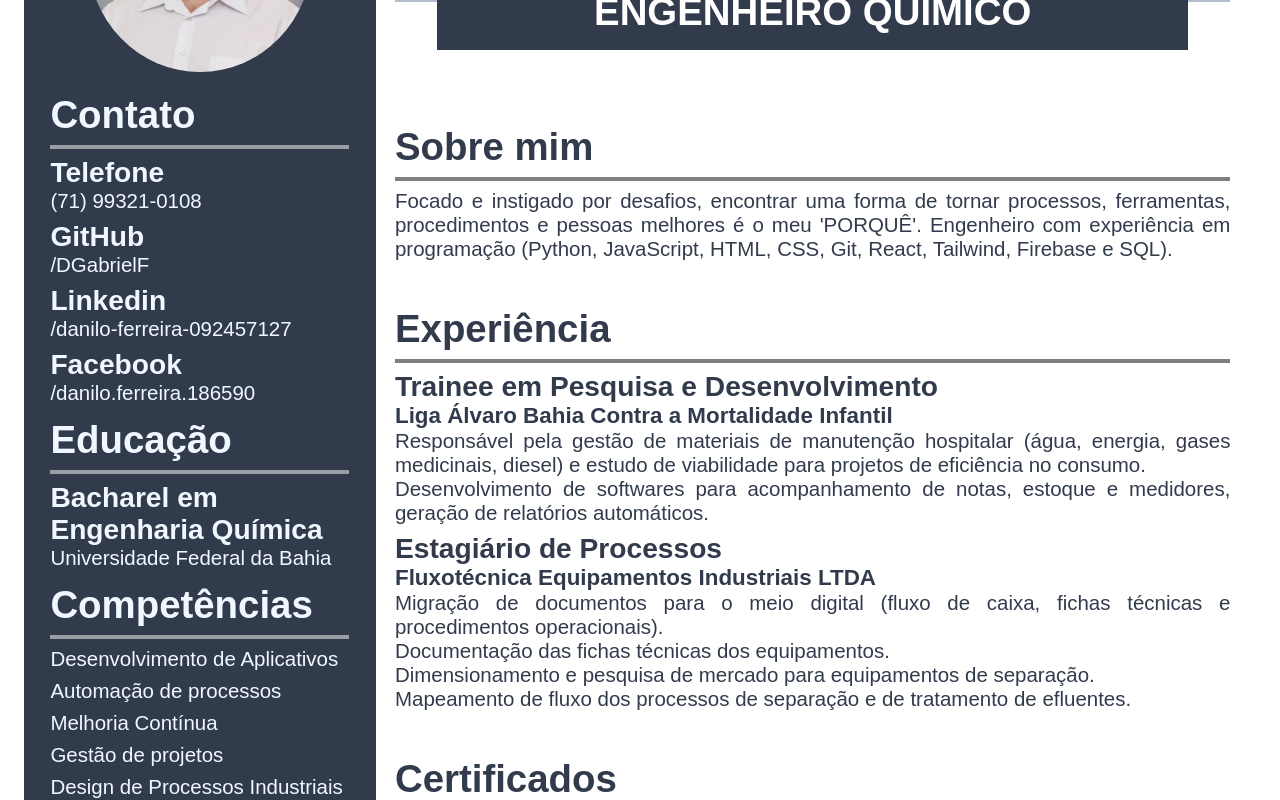
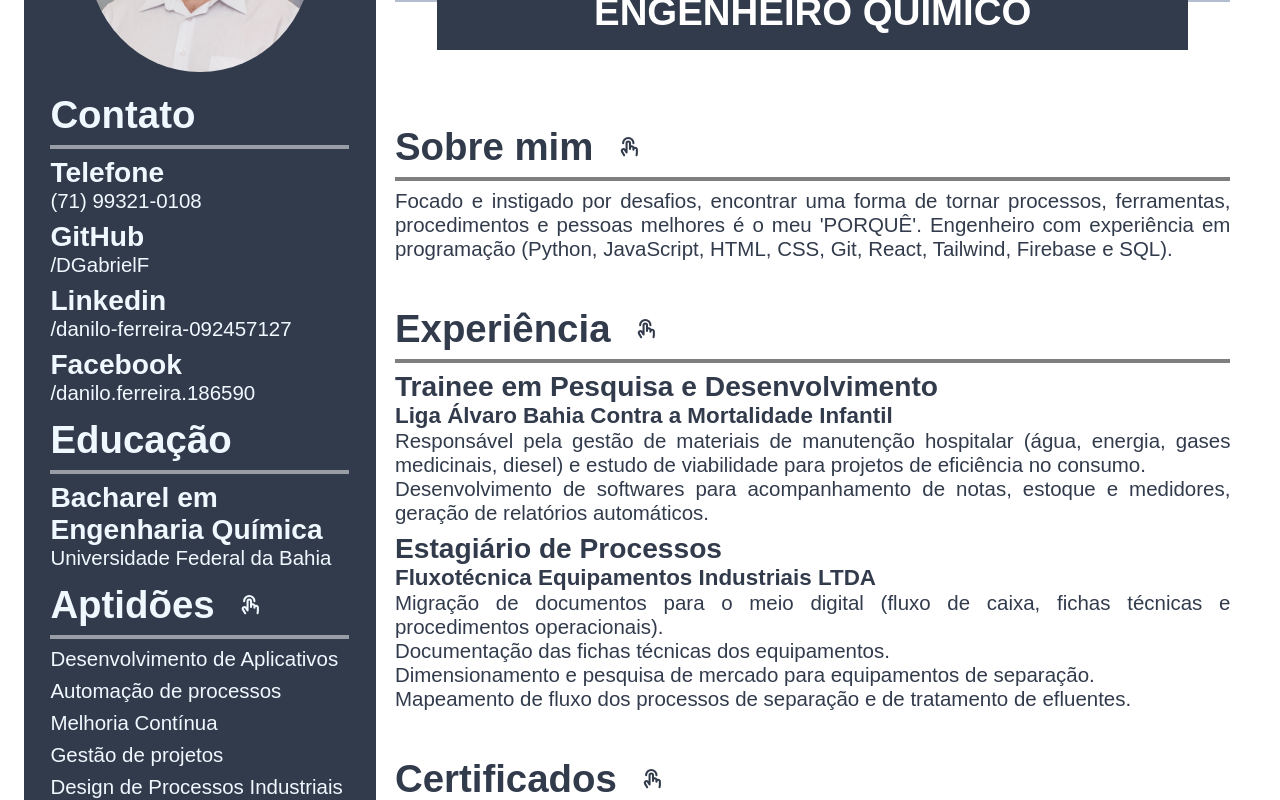
Before and after one commit to DGabrielF/curriculum, a React (Create React App) app: page / in a window 1280 px wide. Shown: the part 200-1000 px from the top of the page. Built offline with nearby package versions, Linux system fonts and the light colour scheme.

Commit message:
feat:clickable mark on interactive elements

```diff
--- a/src/components/Curriculum/index.js
+++ b/src/components/Curriculum/index.js
@@ -11,17 +11,32 @@ export default function Curriculum({setPage}) {
         <h2>Engenheiro Químico</h2>
       </div>
       <div className="section about-me">
-        <h3 onClick={e => setPage("aboutMe")}>Sobre mim</h3>
+        <h3 onClick={e => setPage("aboutMe")}>
+          Sobre mim
+          <svg xmlns="http://www.w3.org/2000/svg" width="22" height="22" fill="#323b4c" viewBox="0 0 256 256">
+            <path d="M220,156v36c0,13.85-1.63,26.52-4.58,35.68a12,12,0,0,1-22.84-7.36c2.14-6.65,3.42-17.24,3.42-28.32V156a8,8,0,0,0-16,0v4a12,12,0,0,1-24,0V140a8,8,0,0,0-16,0v12a12,12,0,0,1-24,0V84a8,8,0,0,0-16,0V192a12,12,0,0,1-22.18,6.34l-18.68-30-.21-.34A8,8,0,0,0,45,175.92L70.27,217.8a12,12,0,0,1-20.56,12.39l-25.31-42-.12-.2A32,32,0,0,1,76,150.83V84a32,32,0,0,1,64,0v25a32,32,0,0,1,36.78,17A32,32,0,0,1,220,156ZM48,96A12,12,0,0,0,60,84a48,48,0,0,1,96,0,12,12,0,0,0,24,0A72,72,0,0,0,36,84,12,12,0,0,0,48,96Z"></path>
+          </svg>
+        </h3>
         <div className="separator black"></div>
         <span>{data.aboutMe}</span>
       </div>
       <div className="section experience">
-        <h3 onClick={e => setPage("experience")}>Experiência</h3>
+        <h3 onClick={e => setPage("experience")}>
+          Experiência
+          <svg xmlns="http://www.w3.org/2000/svg" width="22" height="22" fill="#323b4c" viewBox="0 0 256 256">
+            <path d="M220,156v36c0,13.85-1.63,26.52-4.58,35.68a12,12,0,0,1-22.84-7.36c2.14-6.65,3.42-17.24,3.42-28.32V156a8,8,0,0,0-16,0v4a12,12,0,0,1-24,0V140a8,8,0,0,0-16,0v12a12,12,0,0,1-24,0V84a8,8,0,0,0-16,0V192a12,12,0,0,1-22.18,6.34l-18.68-30-.21-.34A8,8,0,0,0,45,175.92L70.27,217.8a12,12,0,0,1-20.56,12.39l-25.31-42-.12-.2A32,32,0,0,1,76,150.83V84a32,32,0,0,1,64,0v25a32,32,0,0,1,36.78,17A32,32,0,0,1,220,156ZM48,96A12,12,0,0,0,60,84a48,48,0,0,1,96,0,12,12,0,0,0,24,0A72,72,0,0,0,36,84,12,12,0,0,0,48,96Z"></path>
+          </svg>
+        </h3>
         <div className="separator black"></div>
         {data.experiences.map((experience, index) => <ExperienceItem experience={experience} indexx={index}/>)}
       </div>
       <div className="section courses">
-        <h3 onClick={e => setPage("courses")}>Certificados</h3>
+        <h3 onClick={e => setPage("courses")}>
+          Certificados
+          <svg xmlns="http://www.w3.org/2000/svg" width="22" height="22" fill="#323b4c" viewBox="0 0 256 256">
+            <path d="M220,156v36c0,13.85-1.63,26.52-4.58,35.68a12,12,0,0,1-22.84-7.36c2.14-6.65,3.42-17.24,3.42-28.32V156a8,8,0,0,0-16,0v4a12,12,0,0,1-24,0V140a8,8,0,0,0-16,0v12a12,12,0,0,1-24,0V84a8,8,0,0,0-16,0V192a12,12,0,0,1-22.18,6.34l-18.68-30-.21-.34A8,8,0,0,0,45,175.92L70.27,217.8a12,12,0,0,1-20.56,12.39l-25.31-42-.12-.2A32,32,0,0,1,76,150.83V84a32,32,0,0,1,64,0v25a32,32,0,0,1,36.78,17A32,32,0,0,1,220,156ZM48,96A12,12,0,0,0,60,84a48,48,0,0,1,96,0,12,12,0,0,0,24,0A72,72,0,0,0,36,84,12,12,0,0,0,48,96Z"></path>
+          </svg>
+        </h3>
         <div className="separator black"></div>
         <div className="certificates">
           {data.certifications.sort((a, b) => b.concludedIn - a.concludedIn).map((course, index) => (index<5)?<Certificate course={course} index={index}/>:<></>)}
--- a/src/components/SideContainer/index.js
+++ b/src/components/SideContainer/index.js
@@ -23,7 +23,12 @@ export default function SideContainer ({setPage}) {
       {data.education.map((formation, index) => <EducationItem formation={formation} index={index}/>)}
     </div>
     <div className="section expertise">
-      <h3 onClick={e => setPage("expertise")}>Competências</h3>
+      <h3 onClick={e => setPage("expertise")}>
+        Aptidões
+        <svg xmlns="http://www.w3.org/2000/svg" width="22" height="22" fill="#f0f8ff" viewBox="0 0 256 256">
+          <path d="M220,156v36c0,13.85-1.63,26.52-4.58,35.68a12,12,0,0,1-22.84-7.36c2.14-6.65,3.42-17.24,3.42-28.32V156a8,8,0,0,0-16,0v4a12,12,0,0,1-24,0V140a8,8,0,0,0-16,0v12a12,12,0,0,1-24,0V84a8,8,0,0,0-16,0V192a12,12,0,0,1-22.18,6.34l-18.68-30-.21-.34A8,8,0,0,0,45,175.92L70.27,217.8a12,12,0,0,1-20.56,12.39l-25.31-42-.12-.2A32,32,0,0,1,76,150.83V84a32,32,0,0,1,64,0v25a32,32,0,0,1,36.78,17A32,32,0,0,1,220,156ZM48,96A12,12,0,0,0,60,84a48,48,0,0,1,96,0,12,12,0,0,0,24,0A72,72,0,0,0,36,84,12,12,0,0,0,48,96Z"></path>
+        </svg>
+      </h3>
       <div className="separator white"></div>
       {data.skills.map((skill, index) => <ExpertiseItem skill={skill} index={index}/>)}
     </div>
--- a/src/styles/global.css
+++ b/src/styles/global.css
@@ -27,6 +27,9 @@ h2 {
 }
 h3 {
   font-size: 3vw;
+  display: flex;
+  align-items: center;
+  gap: 2vw;
 }
 h4 {
   font-size: 2.2vw;
@@ -39,7 +42,7 @@ span, a, li {
 }
 button {
   font-size: 2.2vw;
-  color: aliceblue;
+  color: #f0f8ff;
   text-transform: uppercase;
   padding: .3rem;
   background-color: transparent;
@@ -104,7 +107,7 @@ img {
 .right-container {
   color: #323b4c;
   width: 95%;
-  min-height: 93vh;
+  min-height: 92vh;
   text-align: justify;
   display: flex;
   flex-direction: column;
@@ -134,7 +137,6 @@ img {
   width: 100%;
   height: .25rem;
 }
-
 .menu {
   width: 5%;
   min-width: 5rem;
@@ -151,15 +153,18 @@ img {
   gap: .8rem;
 }
 .left-container-button {
+  padding: 2vw 1vw;
   font-size: 2vw;
   writing-mode: vertical-rl;
   transform: rotate(180deg);
   transform-origin: center;
   white-space: nowrap;
+  border: .5vw solid #ffffff80;
+  border-radius: 1.2vw;
 }
 .page {
   width: 100%;
-  height: 87vh;
+  height: 92vh;
   display: flex;
   flex-direction: column;
   justify-content: start;
@@ -232,6 +237,9 @@ img {
   border-radius: 50%;
   object-fit: cover;
 }
+.clickable-mark {
+  width: 2.5vw;
+}
 
 @media screen and (max-width: 768px) {
   .container {
@@ -247,6 +255,9 @@ img {
   .right-container {
     min-width: 100%;
     min-height: 0;
+  }
+  .page {
+    height: 90vh;
   }
   h1 {
     font-size: 8vw;
@@ -274,11 +285,14 @@ img {
 
   }
   .left-container-button {
+    padding: 1vw 2vw;
     font-size: 2.3vw;
     writing-mode: horizontal-tb;
     transform: rotate(0deg);
     transform-origin: center;
     white-space: nowrap;
+    border: .5vw solid #ffffff80;
+    border-radius: 1.2vw;
   }
 }
 
```
